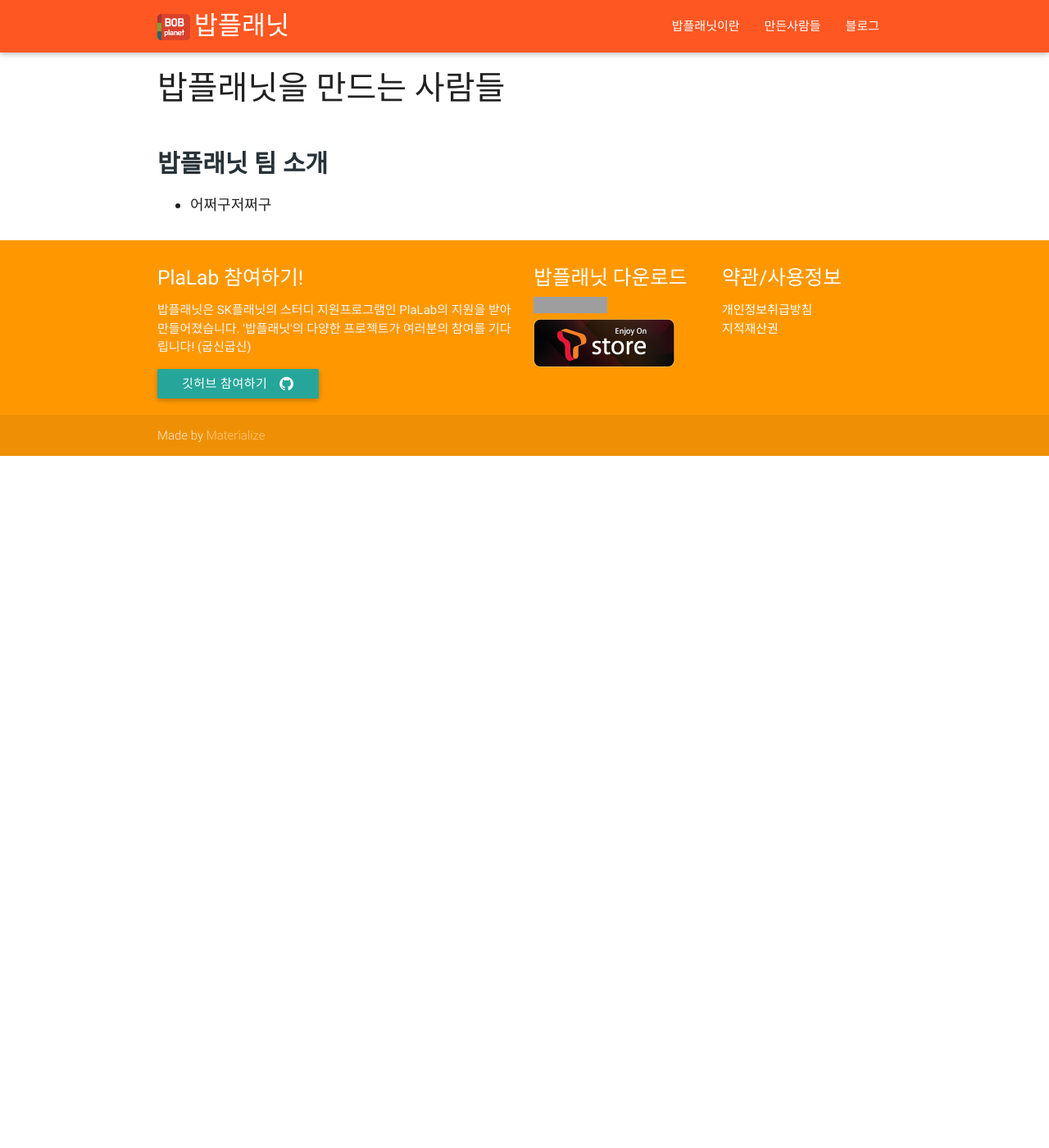
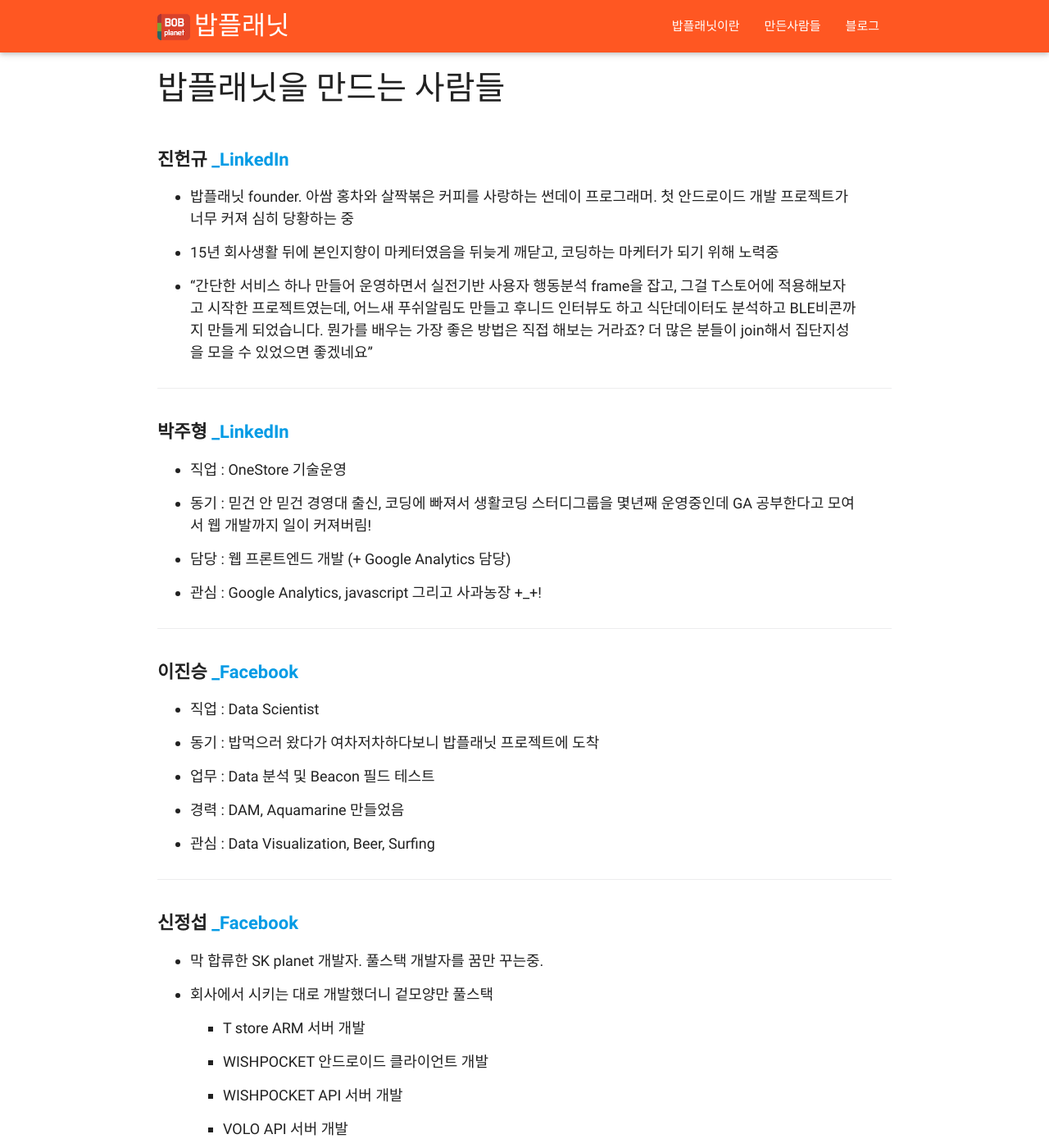
Before and after one commit to bobplanet/bobplanet.github.io, a Jekyll site: the page built from team.html, in a window 1280 px wide and 1400 px high. Shown: the whole window at 82% size. Built offline with Jekyll 4.4.1, drawn with Linux system fonts in a browser that asks for light colours; nearby versions of some CDN libraries; comment, search, counter and statistics services are not loaded; some of the changed text lies outside the part shown; grey boxes are pictures that could not be loaded.

Commit message:
블로그 내 팀소개 복붙

```diff
--- a/team.html
+++ b/team.html
@@ -3,5 +3,79 @@ title: 밥플래닛을 만드는 사람들
 layout: markdown
 ---
 
-# 밥플래닛 팀 소개
-- 어쩌구저쩌구
+
+##### **진헌규 [_LinkedIn](http://kr.linkedin.com/HeonkyuJin)**
+
+- 밥플래닛 founder. 아쌈 홍차와 살짝볶은 커피를 사랑하는 썬데이 프로그래머. 첫 안드로이드 개발 프로젝트가 너무 커져 심히 당황하는 중
+- 15년 회사생활 뒤에 본인지향이 마케터였음을 뒤늦게 깨닫고, 코딩하는 마케터가 되기 위해 노력중
+- "간단한 서비스 하나 만들어 운영하면서 실전기반 사용자 행동분석 frame을 잡고, 그걸 T스토어에 적용해보자고 시작한 프로젝트였는데, 어느새 푸쉬알림도 만들고 후니드 인터뷰도 하고 식단데이터도 분석하고 BLE비콘까지 만들게 되었습니다. 뭔가를 배우는 가장 좋은 방법은 직접 해보는 거라죠? 더 많은 분들이 join해서 집단지성을 모을 수 있었으면 좋겠네요"
+
+_ _ _
+
+##### **박주형 [_LinkedIn](http://kr.linkedin.com/in/dusskapark/)**
+
+- 직업 : OneStore 기술운영
+- 동기 : 믿건 안 믿건 경영대 출신, 코딩에 빠져서 생활코딩 스터디그룹을 몇년째 운영중인데 GA 공부한다고 모여서 웹 개발까지 일이 커져버림!
+- 담당 : 웹 프론트엔드 개발 (+ Google Analytics 담당)
+- 관심 : Google Analytics, javascript 그리고 사과농장 +_+!
+
+_ _ _
+
+##### **이진승 [_Facebook](https://www.facebook.com/jjiinn.lee)**
+
+- 직업 : Data Scientist
+- 동기 : 밥먹으러 왔다가 여차저차하다보니 밥플래닛 프로젝트에 도착
+- 업무 : Data 분석 및 Beacon 필드 테스트
+- 경력 : DAM, Aquamarine 만들었음
+- 관심 : Data Visualization, Beer, Surfing
+
+_ _ _
+
+##### **신정섭 [_Facebook](https://www.facebook.com/jungseob.shin)**
+
+- 막 합류한 SK planet 개발자. 풀스택 개발자를 꿈만 꾸는중.
+- 회사에서 시키는 대로 개발했더니 겉모양만 풀스택
+	- T store ARM 서버 개발
+	- WISHPOCKET 안드로이드 클라이언트 개발
+	- WISHPOCKET API 서버 개발
+	- VOLO API 서버 개발
+- 재미있는 사내 프로젝트에 합류하게 되서 정말 기쁩니다!
+- 디자인하는 개발자를 꿈꾸면서 Sketch에 대해서 관심을 갖는 중입니다.
+
+_ _ _
+
+
+##### **전성호 [_twitter](http://www.twitter.com/readymadeboy)**
+
+- 밥플래닛에서는 글쟁이와 마케팅. T스토어에서는 결제/검색/기타 잡무.
+- 데이터를 잘 만지고 잘 보는 기획자를 지향하지만 노는 걸 너무 좋아해서 문제.
+- 관심사 : 타로 리딩, 지속가능하게 잘 사는 법, 각종 테크뉴스.
+
+_ _ _
+
+
+##### **장활훈 [_Facebook](https://www.facebook.com/hwalhoon.jang)**
+
+* 직업 : 원스토어 게임 담당
+* 동기 : 원스토어 게임 사업에 필요한 data mining skill 제고
+* 담당 : 개발빼고 잡무
+* 관심 : Data 를 활용한 Biz Dev. 및 마케팅 efficiency 제고
+* 기타 : 게임사업팀에서 데이터쪽을 보다가 R이나 GA쪽 데이터를 보면 좋겠다고 생각하다 여기까지 왔네요. 개발력이 후달리지만 어찌저찌 팀에서 안쫓겨나고 개기고 있습니다.
+
+_ _ _
+
+##### **김두식 [_Facebook](https://www.facebook.com/doosik.kim.71)**
+
+* 직업 : 안드로이드 개발자
+* 개발 Product : Tstore, Tcloud, Tcloud안심백업
+* role : 안드로이드 개발자이지만 안드로이드 아니고 웹과 iOS
+* 부탁 : 잘 부탁드립니다.
+
+_ _ _
+
+##### **정호윤 [_Facebook](https://www.facebook.com/hoyoon.jun)**
+
+- 직업 : 기획, Store
+- 동기 : A부터 Z까지 해보고 싶어서
+- role : Data 활용 및 마케팅, 스토어 관리
+- 기타: 참여하게 되어 영광입니다.
```
